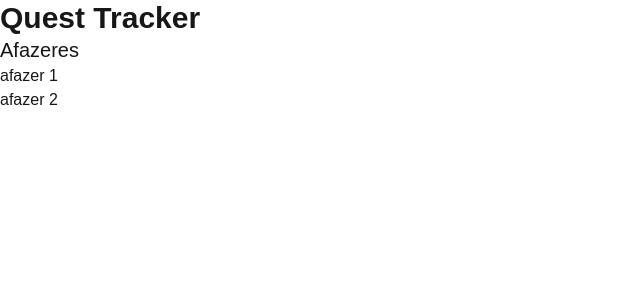
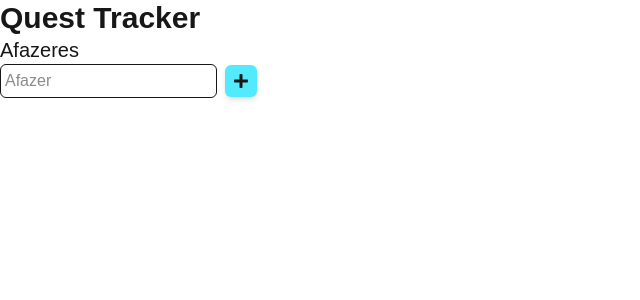
Before and after one commit to gab-souza-martins/gamified-habit-tracker, a Next.js app: page / in a window 1280 px wide. Shown: the top 300 px of the page, without its empty margins (0-640 px from the left). Built offline with nearby package versions, Linux system fonts and the light colour scheme.

Commit message:
Adicionado input e botão para adicionar afazer em TodoList.tsx

```diff
--- a/src/app/Components/TodoList.tsx
+++ b/src/app/Components/TodoList.tsx
@@ -1,11 +1,38 @@
 import React from "react";
+import { FaPlus } from "react-icons/fa";
 
 const TodoList = () => {
-   const [todos, setTodos] = React.useState<string[]>(["afazer 1", "afazer 2"]);
+   const [todos, setTodos] = React.useState<string[]>([]);
+   const [todoName, setTodoName] = React.useState<string>("");
+
+   const handleAdd = (e: React.MouseEvent<HTMLButtonElement>) => {
+      e.preventDefault();
+      const newTodos: string[] = [...todos, todoName];
+      setTodos(newTodos);
+      setTodoName("");
+   };
 
    return (
       <>
          <h2 className="text-xl">Afazeres</h2>
+
+         <form className="flex items-center gap-2">
+            <input
+               onChange={(e) => setTodoName(e.target.value)}
+               value={todoName}
+               type="text"
+               placeholder="Afazer"
+               className="border rounded-md p-1"
+            />
+
+            <button
+               onClick={handleAdd}
+               aria-label="Adicionar afazer"
+               className="cursor-pointer bg-cyan-300 rounded-md shadow-md p-2"
+            >
+               <FaPlus />
+            </button>
+         </form>
 
          <ul>
             {todos.map((t, index) => (
```
Also changed, not shown: package.json (+6 -5 lines), 1 other file (tests, documents, lock files or other folders).
